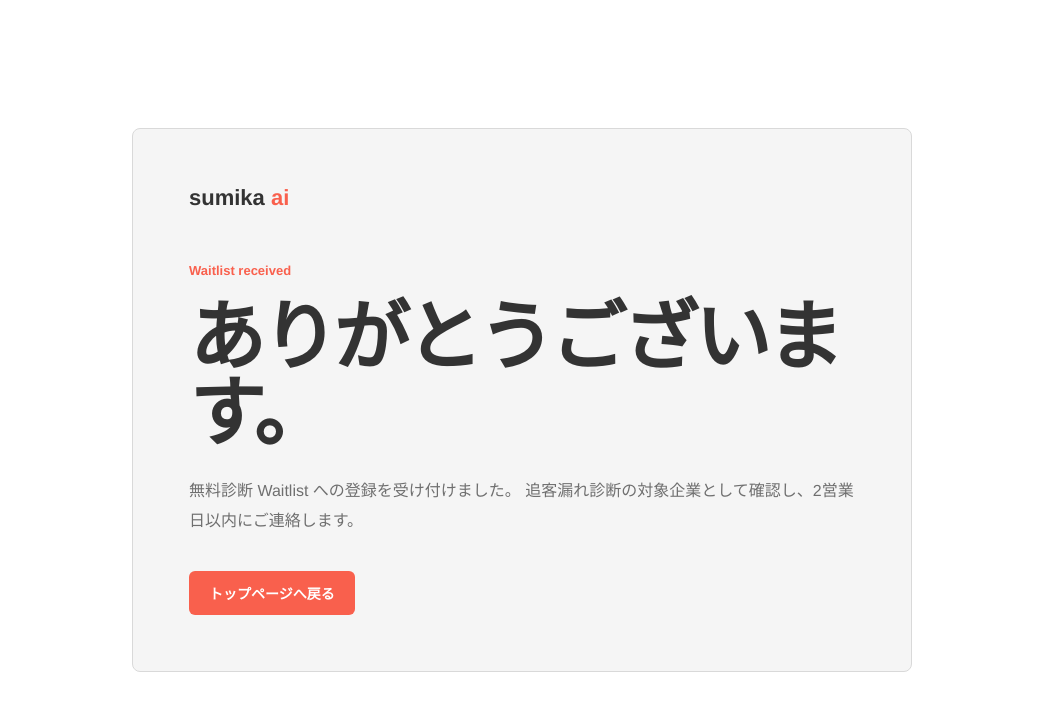
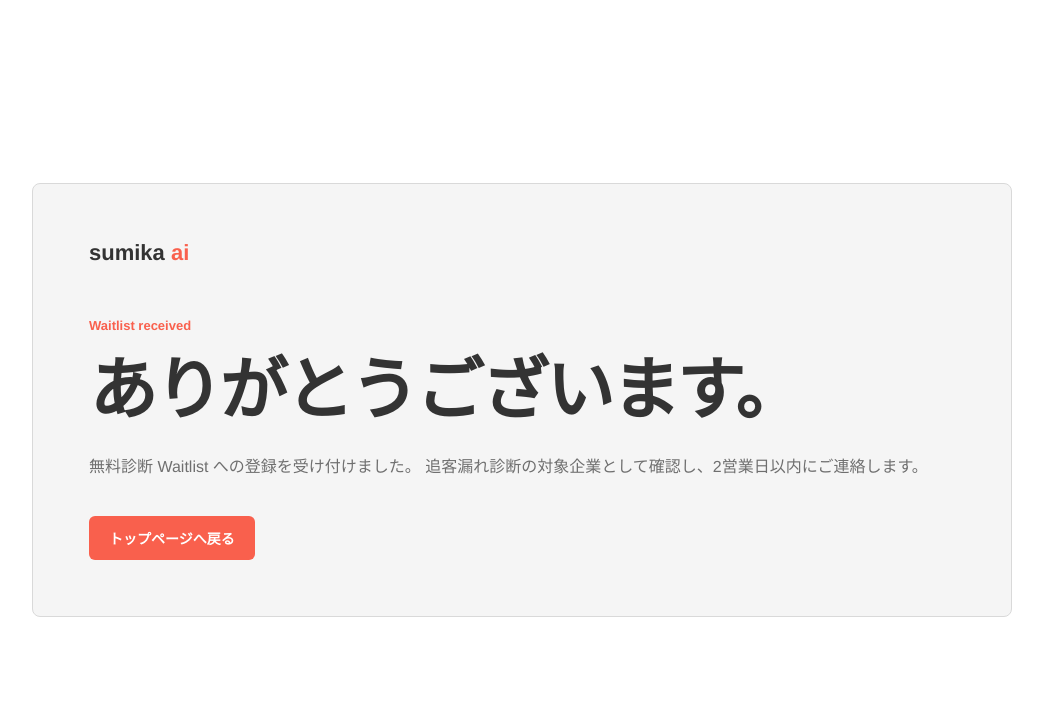
Before and after one commit to honalele/i-am-a-billionaire, a plain HTML site: page sumika/thanks.html in a window 1280 px wide. Shown: the whole page, without its empty margins (118-1161 px from the left). Drawn offline with Linux system fonts and the light colour scheme.

Commit message:
uodate thanks.html

```diff
--- a/sumika/thanks.html
+++ b/sumika/thanks.html
@@ -132,7 +132,7 @@
       }
 
       main {
-        width: min(780px, calc(100% - 48px));
+        width: min(980px, calc(100% - 48px));
         padding: 56px;
         background: var(--block-soft);
         border: 1px solid var(--line);
@@ -159,9 +159,11 @@
 
       h1 {
         margin: 0 0 24px;
-        font-size: clamp(40px, 8vw, 76px);
-        line-height: 1;
-        letter-spacing: -0.05em;
+        font-size: clamp(40px, 6vw, 68px);
+        line-height: 1.08;
+        letter-spacing: -0.04em;
+        word-break: keep-all;
+        line-break: strict;
       }
 
       p {
@@ -187,7 +189,7 @@
 
       @media (max-width: 640px) {
         main {
-          width: min(100% - 32px, 780px);
+          width: min(100% - 32px, 980px);
           padding: 30px;
         }
       }
```
Also changed, not shown: sumika/thanks.html.png, 1 other file.
